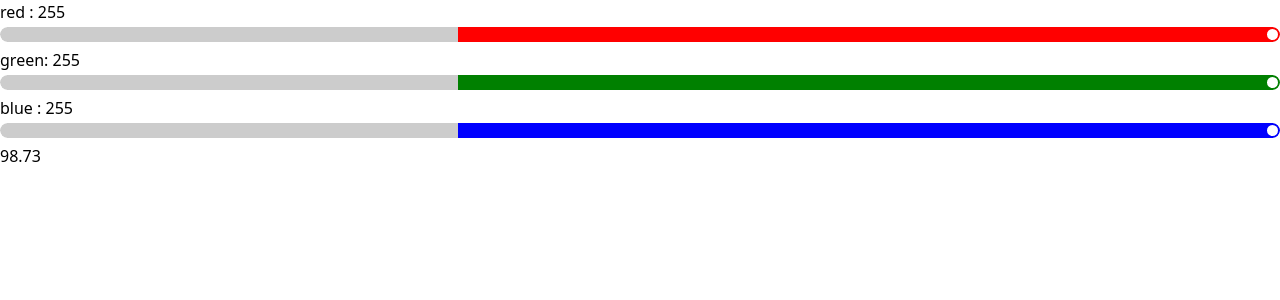
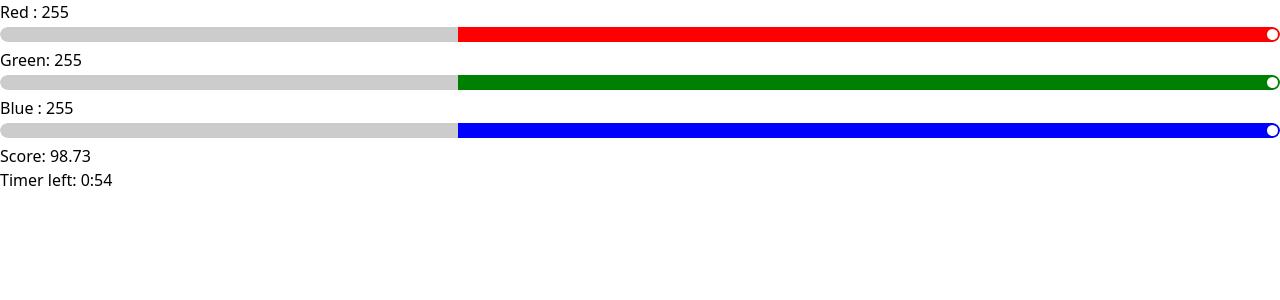
Before and after one commit to deej-tsn/colourGame, a React (Vite) app: page / in a window 1280 px wide. Shown: the top 300 px of the page. Built offline with nearby package versions, Linux system fonts and the light colour scheme.

Commit message:
v2 timer added, visuals improved

```diff
--- a/src/App.tsx
+++ b/src/App.tsx
@@ -37,13 +37,13 @@ export default function App() {
 
   const [chosenColour] = useState(randomColour());
 
-
-
   const [redAmount, setRedAmount] = useState("FF");
 
   const [greenAmount, setGreenAmount] = useState("FF");
 
   const [blueAmount, setBlueAmount] = useState("FF");
+
+  const [timerState , setTimerState] = useState(true);
 
   if(redAmount.length == 1){
     setRedAmount("0"+redAmount);
@@ -77,6 +77,11 @@ export default function App() {
       chosenColour={chosenColour}
 
       distance={distanceAway()}
+
+      timer={{
+        timerState,
+        setTimerState
+      }}
     />
   )
 }
--- a/src/components/Main.tsx
+++ b/src/components/Main.tsx
@@ -1,10 +1,33 @@
 import PickColours from './PickColours'
 import ColourCircle from './ColourCircle'
-import { Colour } from '../types/Colour'
+import { Colour, TimerState } from '../types/Colour'
+import Timer from './Timer'
 
 
 
-export default function main(props : {red : Colour , green: Colour, blue:Colour, bgColour:string, chosenColour:string, distance : string}) {
+export default function main(props : {red : Colour , green: Colour, blue:Colour, bgColour:string, chosenColour:string, distance : string, timer: TimerState}) {
+
+  let end;
+
+  if(props.timer.timerState){
+    end = (
+    <div className=' w-full md:w-8/12 lg:w-6/1 flex flex-row justify-evenly'>
+      <h1 className='w-28 bg-gray-50 rounded-xl p-2'>{`Score: ${props.distance}`}</h1>
+      <Timer
+        initialMinute={0}
+        initialSeconds={59}
+        timerState={props.timer}
+        />
+    </div>
+    );
+  }
+
+  else{
+    end = (
+      <h1 className='w-28 bg-gray-50 rounded-xl p-2'>{`Score: ${props.distance}`}</h1>
+    );
+
+  }
   return (
     <div className='w-full h-full flex justify-center items-center' style={{backgroundColor : props.bgColour}}>
       <div className='w-full md:w-8/12 lg:w-6/12 flex flex-col items-center'>
@@ -15,9 +38,11 @@ export default function main(props : {red : Colour , green: Colour, blue:Colour,
             red = {props.red}
             blue= {props.blue}
             green= {props.green}
+            timer={props.timer}
         />
+        {end}
 
-        <h1>{`${props.distance}`}</h1>
+
 
       </div>
 
--- a/src/components/PickColours.tsx
+++ b/src/components/PickColours.tsx
@@ -1,7 +1,7 @@
-import { Colour } from "../types/Colour";
+import { Colour, TimerState } from "../types/Colour";
 
 
-export default function PickColours(props : {red : Colour , green: Colour, blue:Colour}) {
+export default function PickColours(props : {red : Colour , green: Colour, blue:Colour, timer : TimerState}) {
 
     const redValue = parseInt(props.red.colour,16);
     const greenValue = parseInt(props.green.colour,16);
@@ -23,20 +23,20 @@ export default function PickColours(props : {red : Colour , green: Colour, blue:
 
   return (
         <form className="w-full h-fit flex flex-col md:flex-row   p-5 justify-evenly">
-            <div className="flex flex-col my-5">
-                <label className=" text-center">red : {redValue}</label>
-                <input id="red" type="range" min="0" max="255" defaultValue={redValue} onChange={(event) => setNewColour(event,0)}/>
+            <div className="flex flex-col my-5 bg-gray-50 rounded-xl p-2">
+                <label className=" text-center">Red : {redValue}</label>
+                <input id="red" type="range" min="0" max="255" disabled = {!props.timer.timerState} defaultValue={redValue} onChange={(event) => setNewColour(event,0)}/>
             </div>
 
-            <div className="flex flex-col my-5">
-                <label className=" text-center">green: {greenValue}</label>
-                <input id="green" type="range" min="1" max="255" defaultValue={greenValue} onChange={(event) => setNewColour(event,1)}/>
+            <div className="flex flex-col my-5 bg-gray-50 rounded-xl p-2">
+                <label className=" text-center">Green: {greenValue}</label>
+                <input id="green" type="range" min="0" max="255" disabled = {!props.timer.timerState} defaultValue={greenValue} onChange={(event) => setNewColour(event,1)}/>
 
             </div>
 
-            <div className="flex flex-col my-5">
-                <label className=" text-center">blue : {blueValue}</label>
-                <input id="blue" type="range" min="1" max="255" defaultValue={blueValue} onChange={(event) => setNewColour(event,2)}/>
+            <div className="flex flex-col my-5  bg-gray-50 rounded-xl p-2">
+                <label className=" text-center">Blue : {blueValue}</label>
+                <input id="blue" type="range" min="0" max="255" disabled = {!props.timer.timerState} defaultValue={blueValue} onChange={(event) => setNewColour(event,2)}/>
 
             </div>
         </form>
--- /dev/null
+++ b/src/components/Timer.tsx
@@ -0,0 +1,39 @@
+import { useState, useEffect } from 'react';
+import { TimerState } from '../types/Colour';
+
+
+
+const Timer = (props: {initialMinute:number, initialSeconds:number, timerState : TimerState}) => {
+    const [ minutes, setMinutes ] = useState(props.initialMinute);
+    const [seconds, setSeconds ] =  useState(props.initialSeconds);
+    useEffect(()=>{
+    let myInterval = setInterval(() => {
+            if (seconds > 0) {
+                setSeconds(seconds - 1);
+            }
+            if (seconds === 0) {
+                if (minutes === 0) {
+                    clearInterval(myInterval)
+                    props.timerState.setTimerState(false);
+                } else {
+                    setMinutes(minutes - 1);
+                    setSeconds(59);
+                }
+            }
+        }, 1000)
+        return ()=> {
+            clearInterval(myInterval);
+          };
+    });
+
+    return (
+        <div>
+        { minutes === 0 && seconds === 0
+            ? null
+            : <h1 className='p-2 bg-gray-50 rounded-lg'>Timer left:  {minutes}:{seconds < 10 ?  `0${seconds}` : seconds}</h1>
+        }
+        </div>
+    )
+}
+
+export default Timer;
--- a/src/types/Colour.ts
+++ b/src/types/Colour.ts
@@ -2,3 +2,8 @@ export type Colour = {
     colour : string,
     setter : (colour:string ) => void
 }
+
+export type TimerState = {
+    timerState : boolean
+    setTimerState : (state:boolean) => void
+}
```
